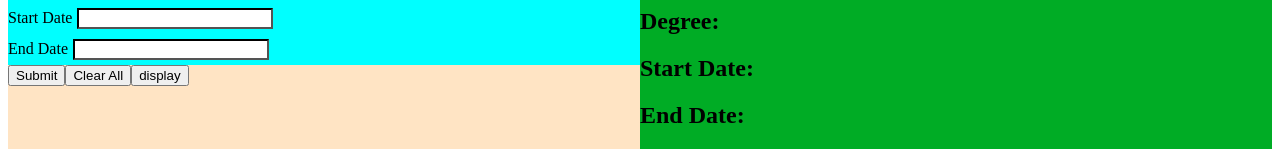
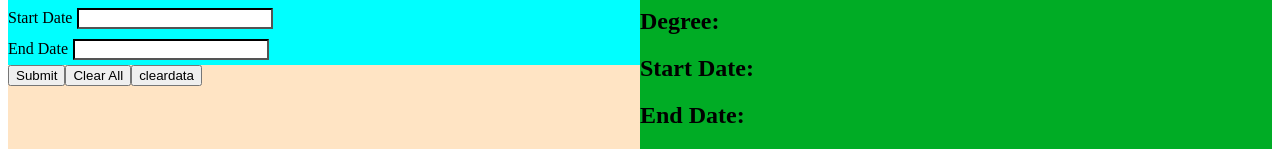
Before and after one commit to Ace-86/cv-project, a React (Create React App) app: page / in a window 1280 px wide. Shown: the part 760-914 px from the top of the page. Built offline with nearby package versions, Linux system fonts and the light colour scheme.

Commit message:
fixed state mutation

```diff
--- a/src/component/education.js
+++ b/src/component/education.js
@@ -40,7 +40,7 @@ import React from "react";
     }
 
     //mutates states directly: fix it so that state is cloned and updated through setState
-    display = () => {
+    cleardata = () => {
       this.setState (
       { data: {
         sName: "",
@@ -53,8 +53,8 @@ import React from "react";
 
     clearAll = (e) => {
       e.preventDefault();
+      this.cleardata();
       this.clearInput();
-      // this.display();
       //mutates state directly: clone and copy through setState
     //   this.state = ({
     //     sName: "",
@@ -129,7 +129,7 @@ import React from "react";
 
               <button type="submit">Submit</button>
               <button onClick = {this.clearAll}>Clear All</button>
-              <button onClick = {this.display}>display</button>
+              <button onClick = {this.cleardata}>cleardata</button>
 
             </form>
 
```
